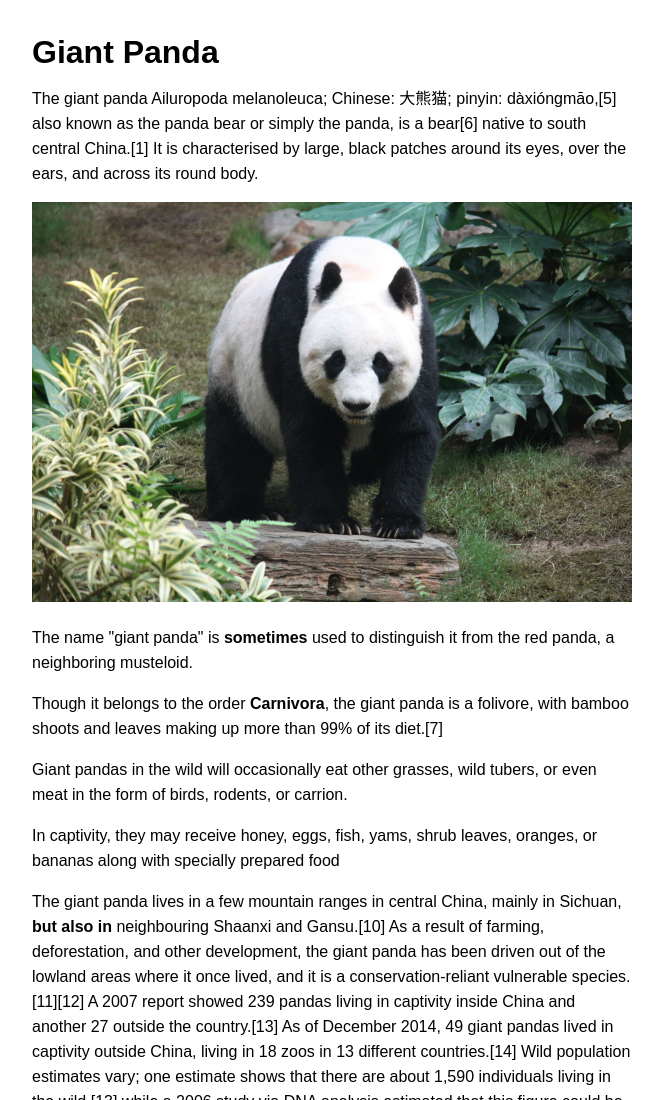
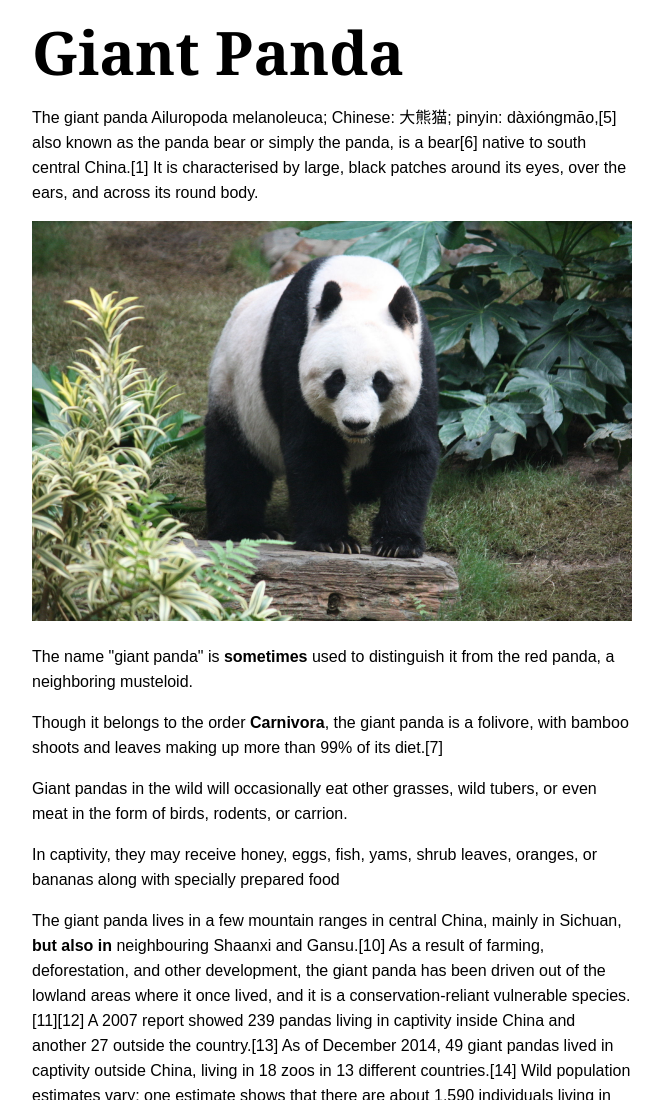
Before and after one commit to HMPOJOH/GiantPanda, a plain HTML site: page index.html in a window 1280 px wide. Shown: the top 1100 px of the page, without its empty margins (308-971 px from the left). Drawn offline with Linux system fonts and the light colour scheme.

Commit message:
added fonst style for h1.

```diff
--- a/pandastyle.css
+++ b/pandastyle.css
@@ -13,3 +13,8 @@ body{
     margin: 40px auto;
 
 }
+
+h1{
+    font-size:60px;
+    font-family: Georgia, 'Times New Roman', Times, serif;
+}
```
